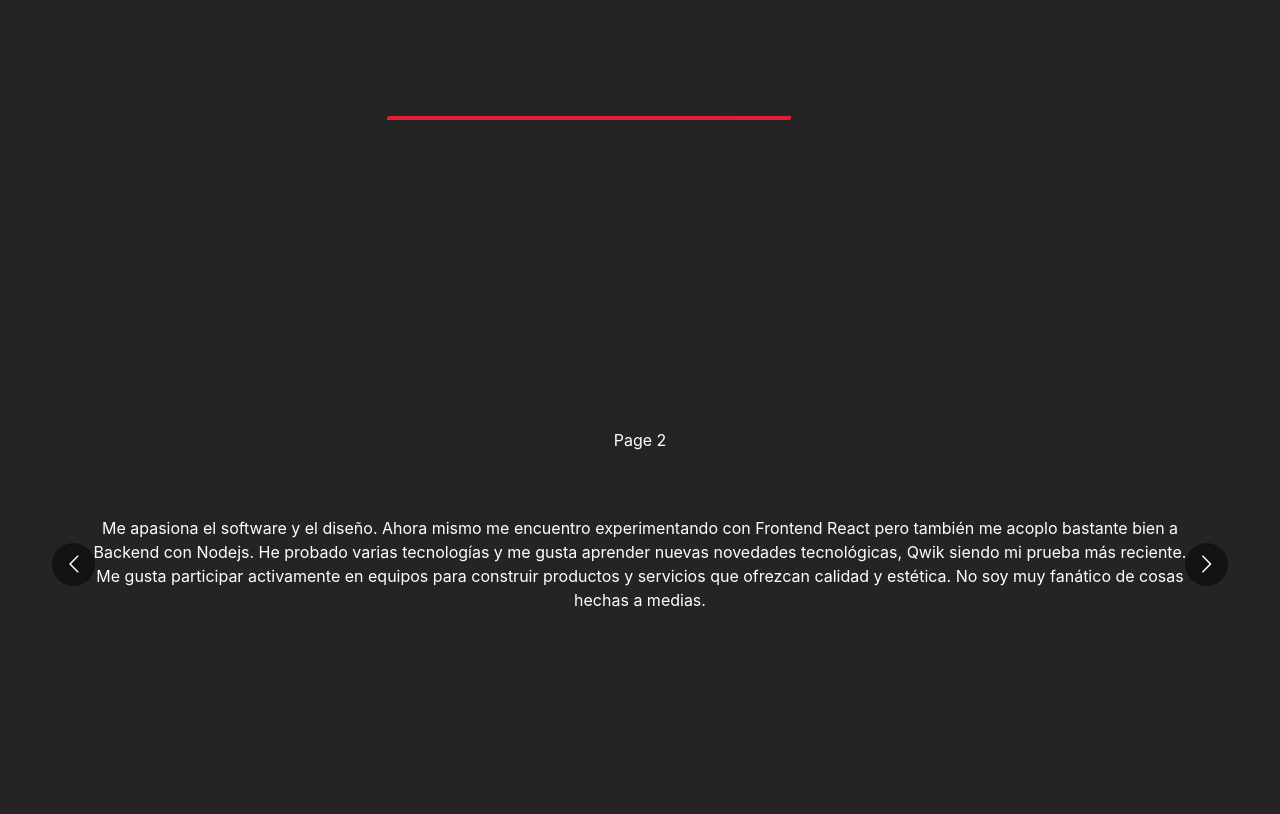
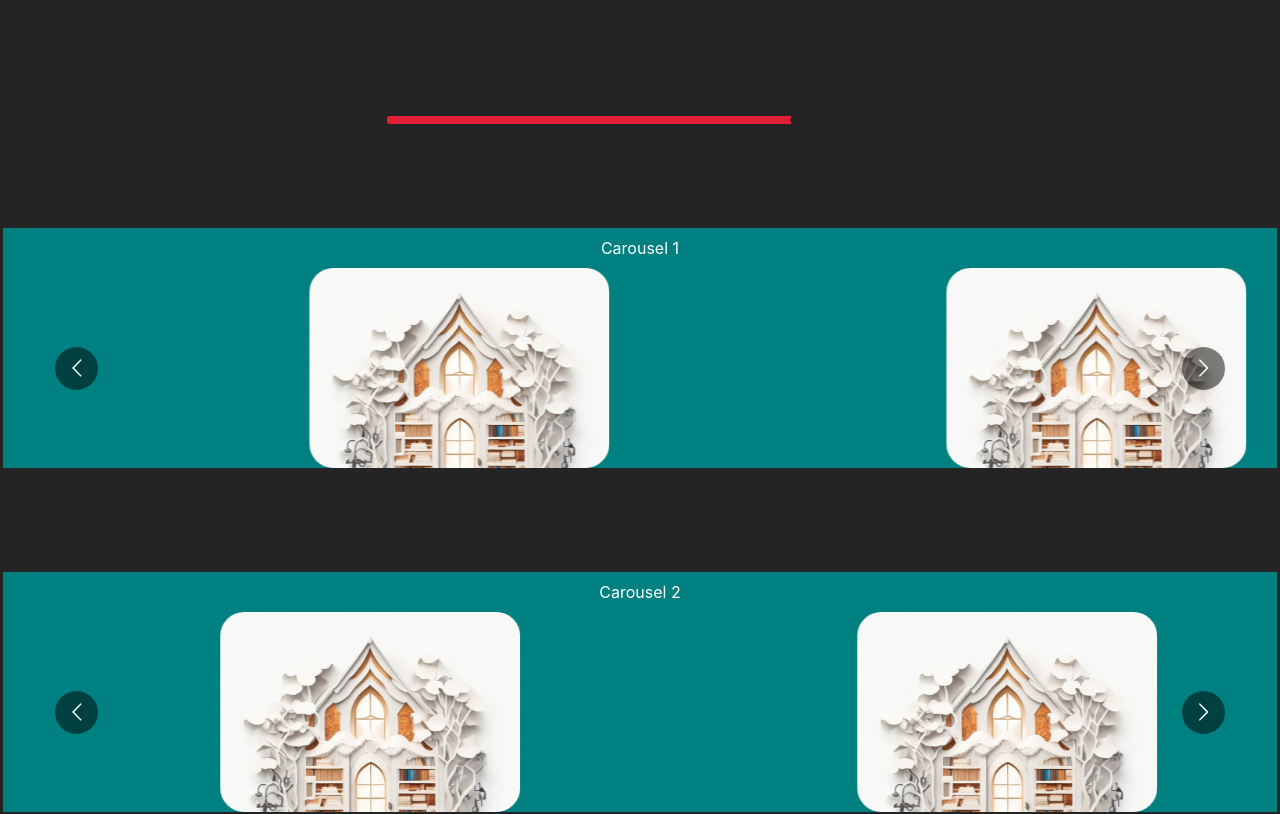
Before and after one commit to da8ah/da8ah-portfolio, a React (Vite) app: page / in a window 1280 px wide. Shown: the part 680-1494 px from the top of the page. Built offline with nearby package versions, Linux system fonts and the light colour scheme; grey boxes are pictures that could not be loaded.

Commit message:
Page1: basic carousel + project cards

```diff
--- a/package.json
+++ b/package.json
@@ -1,7 +1,7 @@
 {
   "name": "da8ah-portfolio",
   "private": true,
-  "version": "0.16.1",
+  "version": "0.17.0",
   "type": "module",
   "scripts": {
     "dev": "vite",
--- /dev/null
+++ b/src/components/Card.tsx
@@ -0,0 +1,47 @@
+import { motion, AnimatePresence } from 'framer-motion';
+import { useState } from 'react';
+
+export default function Card(props: {
+    key: string
+    title: string
+    description: string
+    imgURL: string
+}) {
+    const { title, description, imgURL } = props
+    const [isOpen, setOpenState] = useState(false)
+
+    const variants = {
+        open: { display: "flex", height: "200px" },
+        close: { height: "0px" }
+    }
+
+    return (
+        <div
+            key={props.key}
+            style={{ backgroundImage: `url(${imgURL})` }}
+            className='relative rounded-3xl bg-cover bg-no-repeat w-[300px] h-[200px]'
+            onMouseEnter={() => setOpenState(true)}
+            onMouseLeave={() => setOpenState(false)}
+        >
+            <AnimatePresence>
+                <motion.div
+                    className="absolute rounded-3xl top-0 w-full bg-gradient-to-r from-[rgba(170,54,124,0.9)] to-[rgba(74,47,189,0.9)]"
+                    animate={isOpen ? "open" : "close"}
+                    variants={variants}
+                    exit={{ display: "none" }}
+                    transition={{
+                        duration: 0.1,
+                        "easeInOut": "linear"
+                    }}
+                >
+                    <div
+                        className='absolute top-0 h-full text-center flex flex-col justify-end'
+                    >
+                        <h4 className="my-1 text-2xl font-bold">{title}</h4>
+                        <span className="italic tracking-wider">{description}</span>
+                    </div>
+                </motion.div>
+            </AnimatePresence>
+        </div>
+    );
+}
--- a/src/components/SelectMenu.tsx
+++ b/src/components/SelectMenu.tsx
@@ -30,7 +30,7 @@ export default function SelectMenu(props: {
                 </div>
             </Select.Trigger>
             <Select.Content
-                className="z-[100] w-[255px] p-1 rounded-[5px] bg-[#242424] shadow-[0_0_5px_0_black]"
+                className="z-[100] w-[255px] p-1 rounded-[5px] bg-gray-200 text-black dark:text-white dark:bg-[#242424] dark:shadow-[0_0_5px_0_black]"
                 align="center"
                 defaultValue={props.data[props.selected]}
             >
@@ -40,7 +40,7 @@ export default function SelectMenu(props: {
                             return <Select.Item
                                 key={`item-${index}`}
                                 value={item}
-                                className={`cursor-pointer py-1 rounded-[5px] w-full flex flex-row ${index === props.selected ? 'justify-between' : 'justify-center'} items-center hover:outline-none hover:bg-gray-950`}
+                                className={`cursor-pointer py-1 rounded-[5px] w-full flex flex-row ${index === props.selected ? 'justify-between' : 'justify-center'} items-center hover:outline-none hover:bg-gray-950 hover:text-white`}
                             >
                                 {index === props.selected && <div className="w-[15%]" />}
                                 <Select.ItemText>{item}</Select.ItemText>
--- a/src/layouts/Abilities.tsx
+++ b/src/layouts/Abilities.tsx
@@ -27,7 +27,7 @@ export default function Abilities() {
                 align='start'
                 side='left'
             >
-                <div title={ability.title} className='cursor-pointer rounded-full w-[50px] h-[50px] my-2 p-2 flex justify-center items-center dark:bg-[#242424] dark:shadow-[0_0_5px_0_black] hover:bg-gradient-to-b hover:from-yellow-800 hover:to-yellow-300'>
+                <div title={ability.title} className='cursor-pointer rounded-full w-[50px] h-[50px] my-2 p-2 flex justify-center items-center dark:bg-[#242424] dark:shadow-[0_0_5px_0_black] hover:dark:shadow-[0_0_20px_10px_yellow] hover:bg-gradient-to-b hover:from-yellow-800 hover:to-yellow-300'>
                     <img className={imgClassName} src={ability.src} alt={ability.alt} />
                 </div>
                 <div>Ability</div>
--- a/src/layouts/Build.tsx
+++ b/src/layouts/Build.tsx
@@ -45,7 +45,7 @@ export default function Build(props: { index: number, animation: MotionProps, on
                 className="py-3 px-20 flex justify-center items-center"
                 {...props.animation}
             >
-                <p className="p-2 rounded-[5px] shadow-[0_0_40px_20px_teal] dark:shadow-[0_0_5px_0_black] dark:hover:shadow-[0_0_40px_20px_teal] text-justify">
+                <p className="p-2 rounded-[5px] shadow-[0_0_40px_10px_teal] dark:shadow-[0_0_5px_0_black] dark:hover:shadow-[0_0_40px_20px_teal] text-justify">
                     {text.page1.profiles[props.index]}
                 </p>
             </motion.div>
--- a/src/pages/Page2.tsx
+++ b/src/pages/Page2.tsx
@@ -1,17 +1,26 @@
+import Card from "@/components/Card";
+import { ThemeContext } from "@/context/ThemeProvider";
+import { motion } from 'framer-motion';
+import { useContext, useState } from "react";
 import Carousel from "react-multi-carousel";
 import "react-multi-carousel/lib/styles.css";
+import libraryImg from "/page1/library.jpg";
 
 export default function Page2(props: { className: string }) {
+
+    const { themeMode } = useContext(ThemeContext)
+    const [autoPlay0, setAutoPlay0] = useState(true)
+    const [autoPlay1, setAutoPlay1] = useState(true)
 
     const responsive = {
         superLargeDesktop: {
             // the naming can be any, depends on you.
             breakpoint: { max: 4000, min: 3000 },
-            items: 1,
+            items: 3,
         },
         desktop: {
             breakpoint: { max: 3000, min: 1024 },
-            items: 1,
+            items: 3,
         },
         tablet: {
             breakpoint: { max: 1024, min: 464 },
@@ -25,23 +34,73 @@ export default function Page2(props: { className: string }) {
 
     return <section className={props.className}>
         <div className='w-full flex flex-col justify-center items-center'>
-            <h1>Page 2</h1>
+            <div className='relative overflow-hidden w-full h-screen rounded-[20px] flex flex-row justify-center items-center'>
+                {themeMode === 'dark' && <motion.span
+                    className={`absolute z-0 w-[200%] h-[50%] content-none bg-gradient-to-r from-[#ff284c] to-[#ac0e0e]`}
+                    animate={{
+                        rotate: -360
+                    }}
+                    transition={{
+                        duration: 10,
+                        repeat: Infinity,
+                        "easeInOut": "linear"
+                    }}
+                />}
+                <div className='z-[1] w-[99.5%] h-[99%] rounded-[20px] flex flex-col justify-evenly items-center bg-white dark:bg-[#242424]'>
+                    <div
+                        className='relative bg-[teal] w-full flex flex-col justify-center items-center'
+                        onMouseEnter={() => setAutoPlay0(false)}
+                        onMouseLeave={() => setAutoPlay0(true)}
+                    >
+                        <h2 className='py-2'>Carousel 1</h2>
                         <Carousel
+                            infinite
+                            centerMode
                             responsive={responsive}
+                            className="z-10 w-full owl-carousel owl-theme text-center"
+                            itemClass="flex justify-center"
+                            autoPlay={autoPlay0}
+                            customTransition={autoPlay0 ? "transform 10s linear" : undefined}
+                            transitionDuration={autoPlay0 ? 10000 : 100}
+                            keyBoardControl={true}
+                        >
+                            {Array(3).fill(null).map((_, i) => <Card
+                                key={`carousel-0-card-${i}`}
+                                title="Si"
+                                description="Si"
+                                imgURL={libraryImg}
+                            />)}
+                        </Carousel>
+                    </div>
+                    <div
+                        className='relative bg-[teal] w-full flex flex-col justify-center items-center'
+                        onMouseEnter={() => setAutoPlay1(false)}
+                        onMouseLeave={() => setAutoPlay1(true)}
+                    >
+                        <h2 className='py-2'>Carousel 2</h2>
+                        <Carousel
+                            rtl
                             infinite
-                transitionDuration={500}
-                className="z-10 w-full mt-16 owl-carousel owl-theme text-center"
+                            centerMode
+                            responsive={responsive}
+                            className="z-10 w-full owl-carousel owl-theme text-center"
+                            itemClass="flex justify-center"
+                            autoPlay={autoPlay1}
+                            autoPlaySpeed={100}
+                            customTransition="transform 10s linear"
+                            transitionDuration={10000}
+                            keyBoardControl={true}
                         >
-                <div className="px-20 flex flex-col justify-center items-center">
-                    <p>Me apasiona el software y el diseño. Ahora mismo me encuentro experimentando con Frontend React pero también me acoplo bastante bien a Backend con Nodejs. He probado varias tecnologías y me gusta aprender nuevas novedades tecnológicas, Qwik siendo mi prueba más reciente. Me gusta participar activamente en equipos para construir productos y servicios que ofrezcan calidad y estética. No soy muy fanático de cosas hechas a medias.</p>
+                            {Array(3).fill(null).map((_, i) => <Card
+                                key={`carousel-1-card-${i}`}
+                                title="Si"
+                                description="Si"
+                                imgURL={libraryImg}
+                            />)}
+                        </Carousel>
                     </div>
-                <div className="px-20 flex flex-col justify-center items-center">
-                    <p>Me apasiona el software y el diseño. Ahora mismo me encuentro experimentando con Frontend React pero también me acoplo bastante bien a Backend con Nodejs. He probado varias tecnologías y me gusta aprender nuevas novedades tecnológicas, Qwik siendo mi prueba más reciente. Me gusta participar activamente en equipos para construir productos y servicios que ofrezcan calidad y estética. No soy muy fanático de cosas hechas a medias.</p>
                 </div>
-                <div className="px-20 flex flex-col justify-center items-center">
-                    <p>Me apasiona el software y el diseño. Ahora mismo me encuentro experimentando con Frontend React pero también me acoplo bastante bien a Backend con Nodejs. He probado varias tecnologías y me gusta aprender nuevas novedades tecnológicas, Qwik siendo mi prueba más reciente. Me gusta participar activamente en equipos para construir productos y servicios que ofrezcan calidad y estética. No soy muy fanático de cosas hechas a medias.</p>
             </div>
-            </Carousel>
         </div>
     </section>
 }
```
Also changed, not shown: 1 other file (tests, documents, lock files or other folders). Lines whose indentation alone changed are shown as unchanged.
